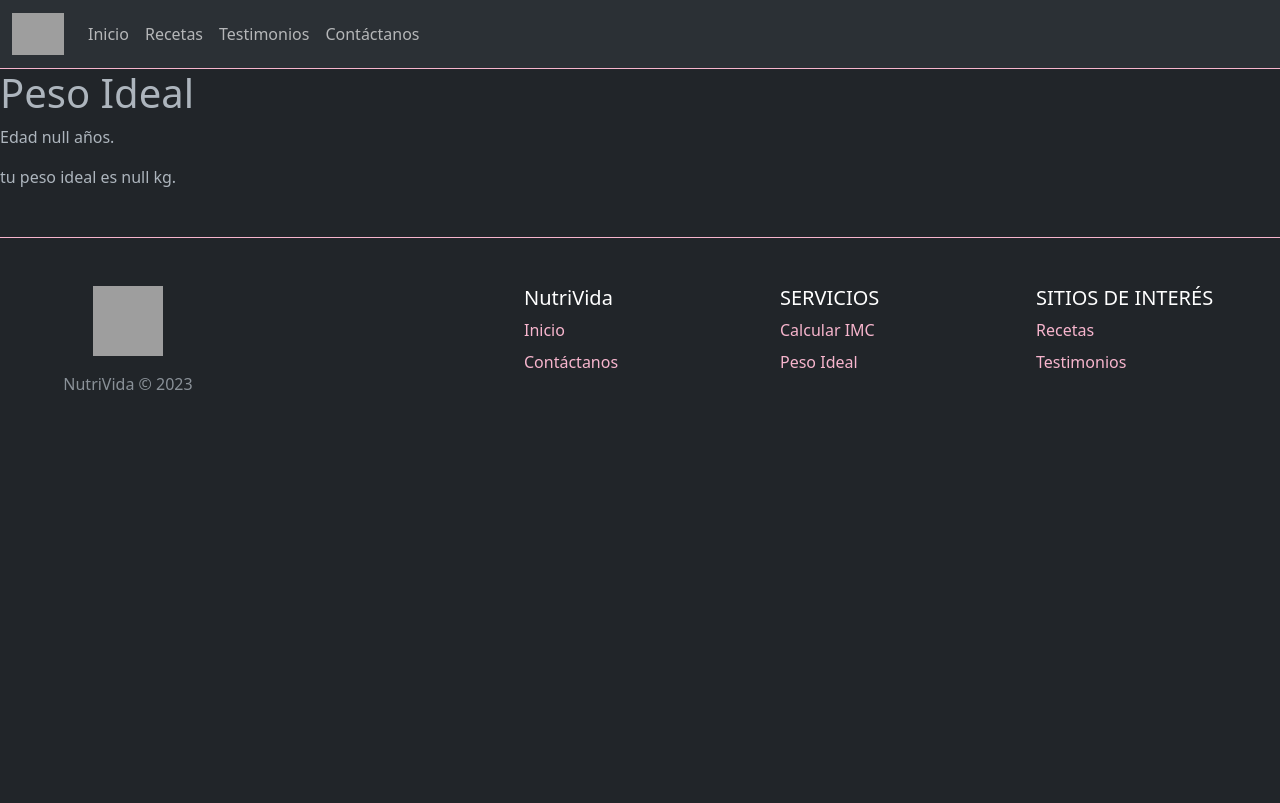
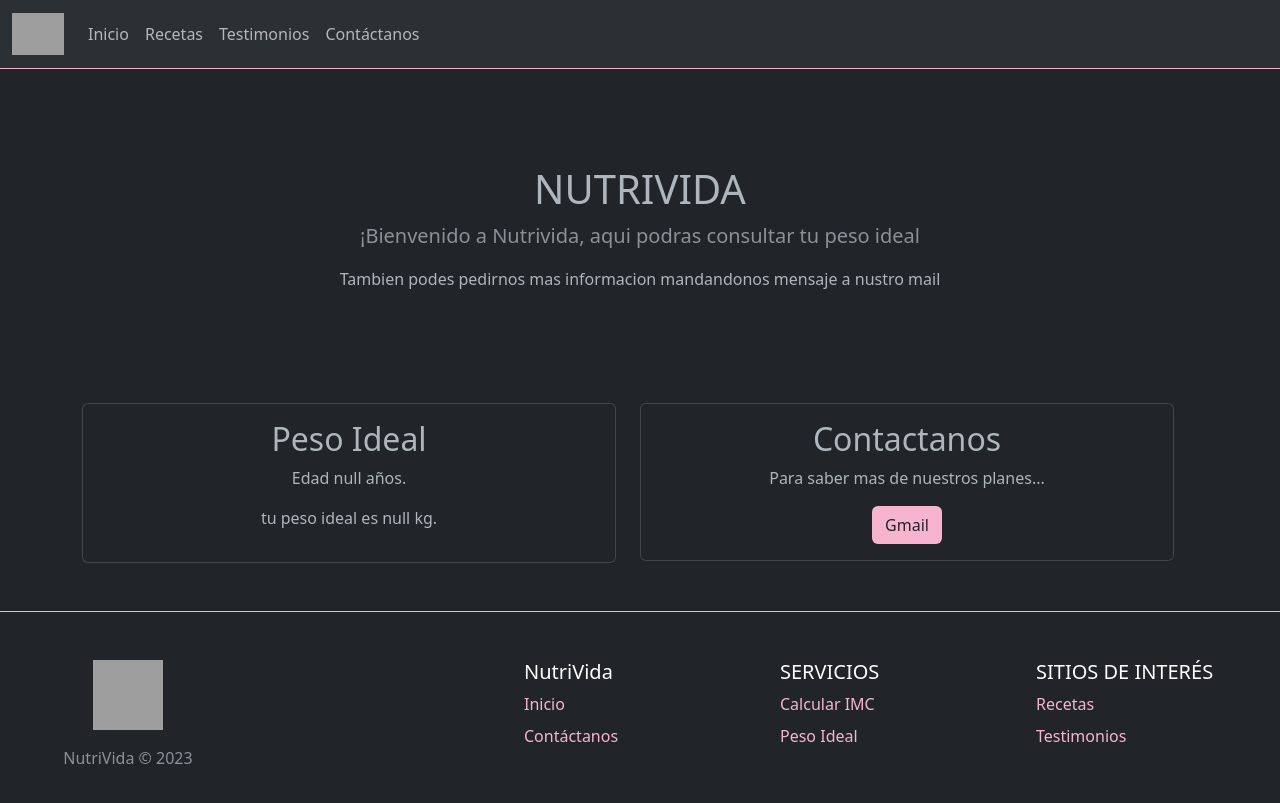
Before and after one commit to NaimaFarja/NutriVida_ExamenFinal, a Spring app: template NutriVida_ExamenFinal/src/main/resources/templates/peso_ideal.html in a window 1280 px wide. Shown: the top 803 px of the page. Before the commit the page ends 390 px from the top, so only its background shows below. Run offline with Thymeleaf, Linux system fonts and the light colour scheme; the template is opened without the code that fills it, so the values that code supplies are empty; some libraries are stand-ins or nearby versions; grey boxes are pictures that could not be loaded.

Commit message:
Correccion de Peso Ideal
se modifico los siguientes archivos:

-peso_ideal.html
-ServicioController.java

```diff
--- a/NutriVida_ExamenFinal/src/main/java/ar/edu/unju/fi/controller/ServicioController.java
+++ b/NutriVida_ExamenFinal/src/main/java/ar/edu/unju/fi/controller/ServicioController.java
@@ -91,7 +91,7 @@
 			model.addAttribute("login", true);
 			model.addAttribute("admin", usuarioService.obtenerSesionUsuario().getAdmin().booleanValue());
 			model.addAttribute("edad", usuarioService.obtenerSesionUsuario().calcularEdad());
-		//	model.addAttribute("pesoIdeal",  usuarioService.obtenerSesionUsuario().calcularPesoIdeal());
+			model.addAttribute("pesoIdeal",  usuarioService.obtenerSesionUsuario().calcularPesoIdeal());
 			return "peso_ideal";
 		}
 
--- a/NutriVida_ExamenFinal/src/main/resources/templates/peso_ideal.html
+++ b/NutriVida_ExamenFinal/src/main/resources/templates/peso_ideal.html
@@ -8,9 +8,41 @@
 	</head>
 	<body>
 		<header th:replace="~{/layouts/header :: header}"></header>
-		<h1>Peso Ideal</h1>
-		<p th:text="'Edad '+*{edad}+' años.'" ></p>
-		<p th:text=" 'tu peso ideal es '+*{pesoIdeal}+' kg.'" ></p>
+		<div class="container mt-5 py-5 text-center">
+					<h1 class="fw-light">NUTRIVIDA</h1>
+					<p class="lead text-body-secondary">¡Bienvenido a Nutrivida, aqui podras consultar tu peso ideal </p>
+					<p class="fw-lighter"> Tambien podes pedirnos mas informacion mandandonos mensaje a nustro mail  </p>
+
+				</div>
+		<div class="container">
+			<div class="row">
+
+				<div class="row row-cols-1 row-cols-md-2 g-4">
+							  <div class="col">
+							    <div class="card">
+							      <div class="card-body">
+							      <div class=" text-center">
+							       	<h2>Peso Ideal</h2>
+									<p th:text="'Edad '+*{edad}+' años.'" ></p>
+									<p th:text=" 'tu peso ideal es '+*{pesoIdeal}+' kg.'" ></p>
+							     </div>
+							      </div>
+							    </div>
+							  </div>
+							  <div class="col">
+							    <div class="card">
+							      <div class="card-body">
+							      	<div class=" text-center">
+							        <h2 class="card-title">Contactanos</h2>
+							        <p class="card-text">Para saber mas de nuestros planes...</p>
+							        <a class="btn btn-rose" href="mailto:nutrivida@gmail.com?subject=Hola, me interesaria conocer mas de sus planes" >Gmail</a>
+							      	</div>
+							      </div>
+							    </div>
+							  </div>
+				</div>
+			</div>
+		</div>
 
 		<footer th:replace="~{/layouts/footer :: footer}"></footer>
 	</body>
```
